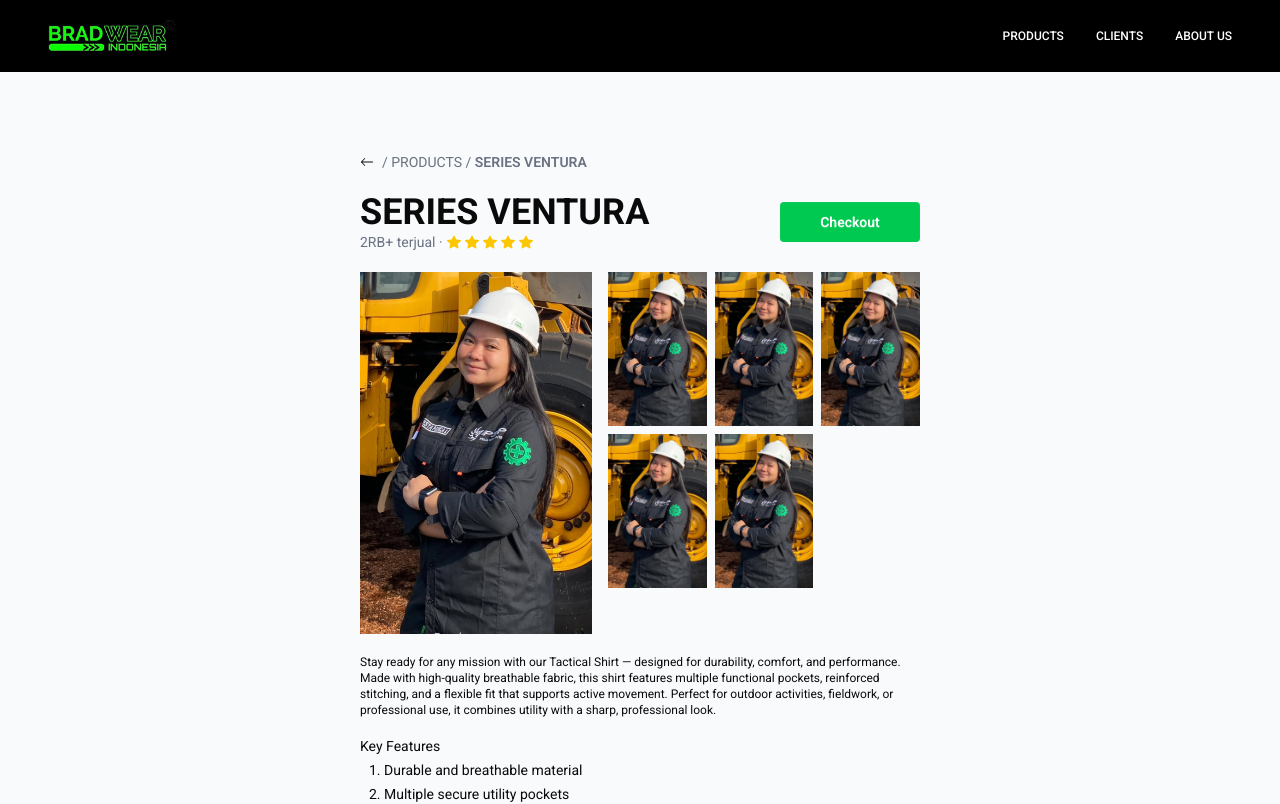
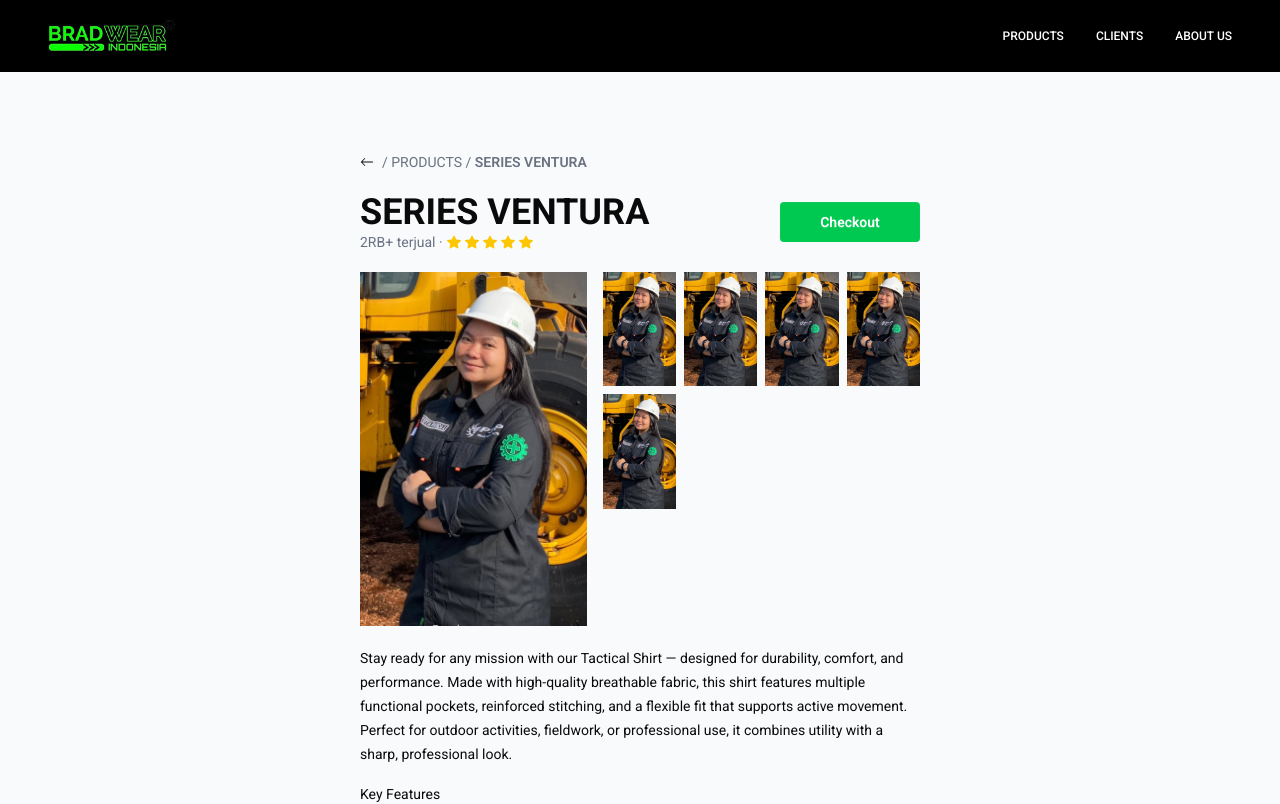
Before and after one commit to Amoebajelek/bradwearindonesia, a Next.js app: page /products/0 in a window 1280 px wide. Shown: the top 804 px of the page. Built offline with nearby package versions, Linux system fonts and the light colour scheme.

Commit message:
fix sizes

```diff
--- a/app/(pages)/products/[slug]/page.tsx
+++ b/app/(pages)/products/[slug]/page.tsx
@@ -82,12 +82,12 @@ export default async function Page({
               alt={product!.name}
               src={product!.src}
               height={24}
-              width={280}
+              width={360}
               loading="lazy"
               className="object-cover"
             />
           </div>
-          <div className="grid grid-cols-3 md:grid-cols-5 lg:grid-cols-3 gap-2 h-fit">
+          <div className="grid grid-cols-3 md:grid-cols-5 lg:grid-cols-4 gap-2 h-fit">
             <Image
               alt={product!.name}
               src={product!.src}
@@ -133,7 +133,7 @@ export default async function Page({
         {/* End Images */}
         {/* Desc */}
         <div className="flex flex-col items-center gap-4 w-full md:w-10/12 lg:w-1/2 h-fit">
-          <p className="text-xs w-full">
+          <p className="text-xs lg:text-sm/6 w-full">
             Stay ready for any mission with our Tactical Shirt — designed for
             durability, comfort, and performance. Made with high-quality
             breathable fabric, this shirt features multiple functional pockets,
```
